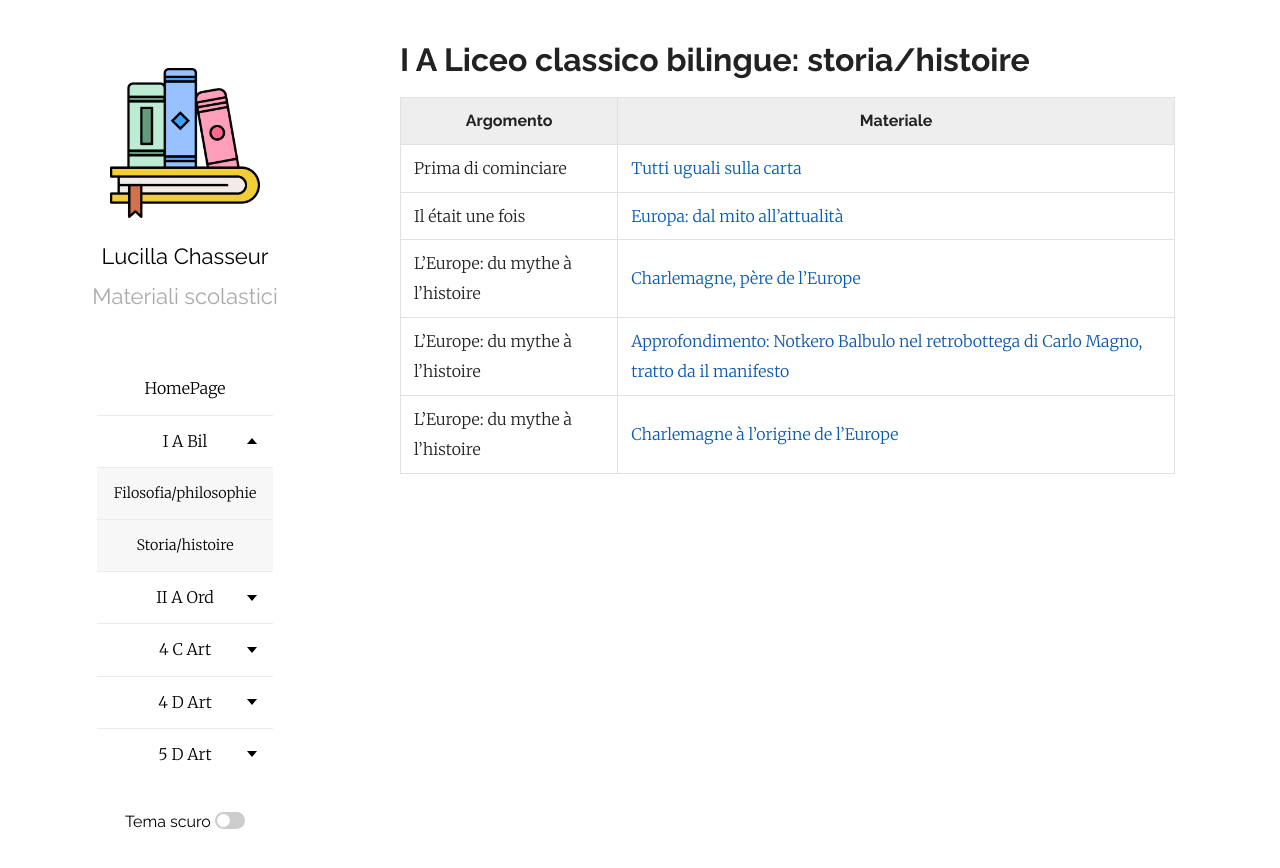
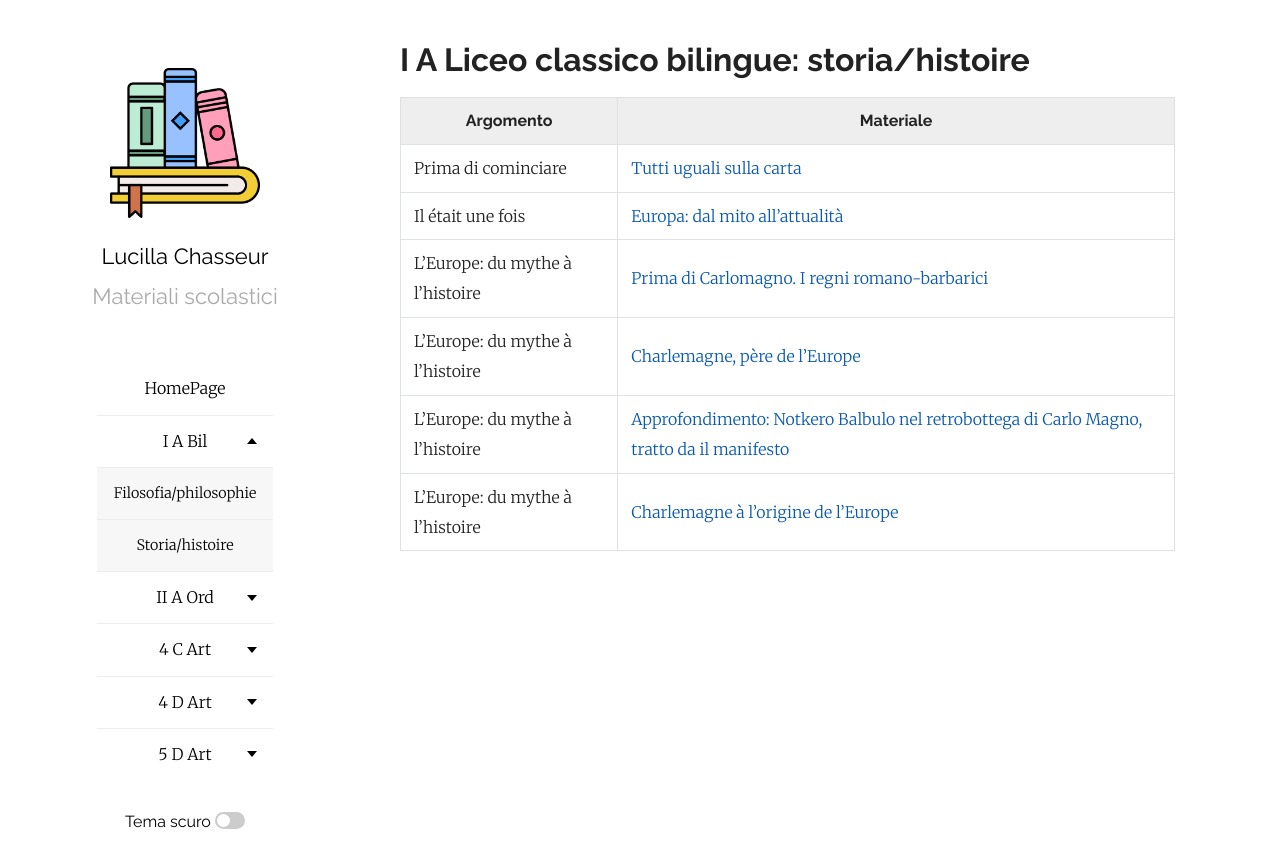
Before and after one commit to efemeridi/efemeridi.github.io, a Jekyll site: the page built from 1a_bil_storia.md, in a window 1280 px wide. Shown: the top 868 px of the page. Built offline with Jekyll 4.4.1, drawn with Linux system fonts in a browser that asks for light colours; our own code applies the rules of GitHub Pages for plain Markdown files.

Commit message:
Add new resource link about the early medieval period

```diff
--- a/1a_bil_storia.md
+++ b/1a_bil_storia.md
@@ -7,6 +7,7 @@ layout: page
 |-----------|-------------|
 |Prima di cominciare|[Tutti uguali sulla carta](https://vimeo.com/5304474/)
 |Il était une fois|[Europa: dal mito all'attualità](/materiali/I_A_bil/storia/il_etait_une_fois_intro_classe.pdf/)
+|L'Europe: du mythe à l'histoire|[Prima di Carlomagno. I regni romano-barbarici](https://www.raiplay.it/video/2022/12/Passato-e-Presente-I-Regni-Romano-Barbarici---19122022-4353bc33-d70d-416a-89ec-eb805f17cfb7.html)
 |L'Europe: du mythe à l'histoire|[Charlemagne, père de l'Europe](/materiali/I_A_bil/storia/01_charlemagne_pere_europe_sito_2026.pdf/)
 |L'Europe: du mythe à l'histoire|[Approfondimento: Notkero Balbulo nel retrobottega di Carlo Magno, tratto da il manifesto](/materiali/I_A_bil/storia/Notkero_Balbulo_Gesta_Karoli.pdf/)
 |L'Europe: du mythe à l'histoire|[Charlemagne à l'origine de l'Europe](/materiali/I_A_bil/storia/02_Charlemagne_a_l_origine_de_l_Europe.pdf/)
```
